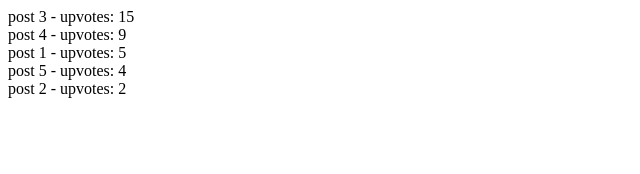
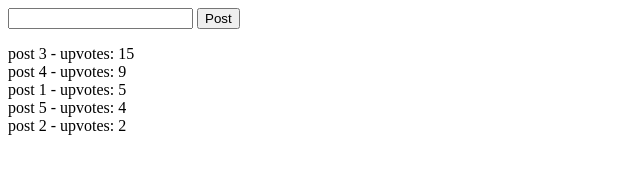
Before and after one commit to lolilo/flapperNews, a plain HTML site: page index.html in a window 1280 px wide. Shown: the whole page, without its empty margins (0-640 px from the left). Drawn offline with Linux system fonts and the light colour scheme.

Commit message:
submit form with action

```diff
--- a/app.js
+++ b/app.js
@@ -8,4 +8,7 @@ angular.module('flapperNews', [])
         {title: 'post 4', upvotes: 9},
         {title: 'post 5', upvotes: 4}
       ];
+      $scope.addPost = function() {
+        $scope.posts.push({title: 'A new post!', updvotes: 0});
+      };
 }]);
--- a/index.html
+++ b/index.html
@@ -4,9 +4,16 @@
 		<script src="dependencies/angular.min.js"></script>
 		<script src="app.js"></script>
 	</head>
+
+	<form ng-submit="addPost()">
+	  <input type="text" ng-model="title"></input>
+	  <button type="submit">Post</button>
+	</form>
+
 	<body ng-app="flapperNews" ng-controller="MainCtrl">
 		<div ng-repeat="post in posts | orderBy: '- upvotes'">
 		  {{post.title}} - upvotes: {{post.upvotes}}
 		</div>
 	</body>
+
 </html>
```
